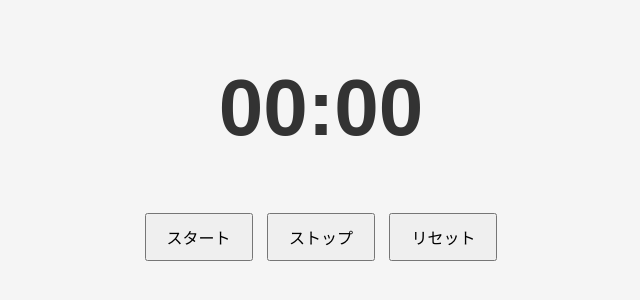
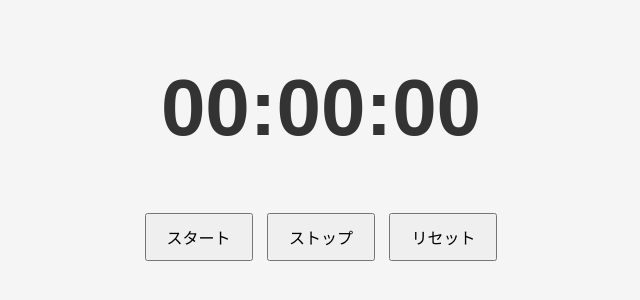
Before and after one commit to maikurakunn/timer, a plain HTML site: page index.html in a window 1280 px wide. Shown: the part 194-494 px from the top of the page, without its empty margins (319-959 px from the left). Drawn offline with Linux system fonts and the light colour scheme.

Commit message:
Update index.html
小数点以下の管理

```diff
--- a/index.html
+++ b/index.html
@@ -8,7 +8,7 @@
 </head>
 <body>
   <div class="timer-container">
-    <h1 id="timer">00:00</h1>
+    <h1 id="timer">00:00:00</h1>
     <button id="start-btn">スタート</button>
     <button id="stop-btn">ストップ</button>
     <button id="reset-btn">リセット</button>
```
